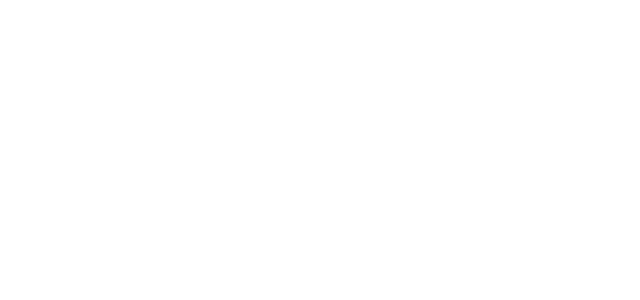
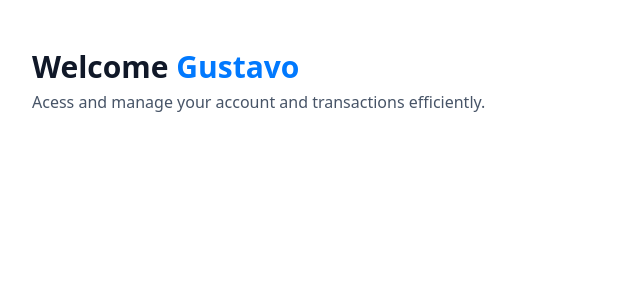
Before and after one commit to guleDev/nextJS-banking-app, a Next.js app: page / in a window 1280 px wide. Shown: the top 300 px of the page, without its empty margins (0-640 px from the left). Built offline with nearby package versions, Linux system fonts and the light colour scheme.

Commit message:
feat: Header Box

```diff
--- a/src/components/HeaderBox.tsx
+++ b/src/components/HeaderBox.tsx
@@ -1,11 +1,22 @@
-import React from 'react'
+import React from "react";
 
-const HeaderBox = () => {
+const HeaderBox = ({
+  type = "title",
+  title,
+  subtext,
+  user,
+}: HeaderBoxProps) => {
   return (
-    <div>
+    <div className="header-box">
+      <h1 className="header-box-title">
+        {title}
+        {type === "greeting" && (
+          <span className="text-bankGradient">&nbsp;{user}</span>
+        )}
+      </h1>
+      <p className="header-box-subtext">{subtext}</p>
+    </div>
+  );
+};
 
-    </div>
-  )
-}
-
-export default HeaderBox
+export default HeaderBox;
```
